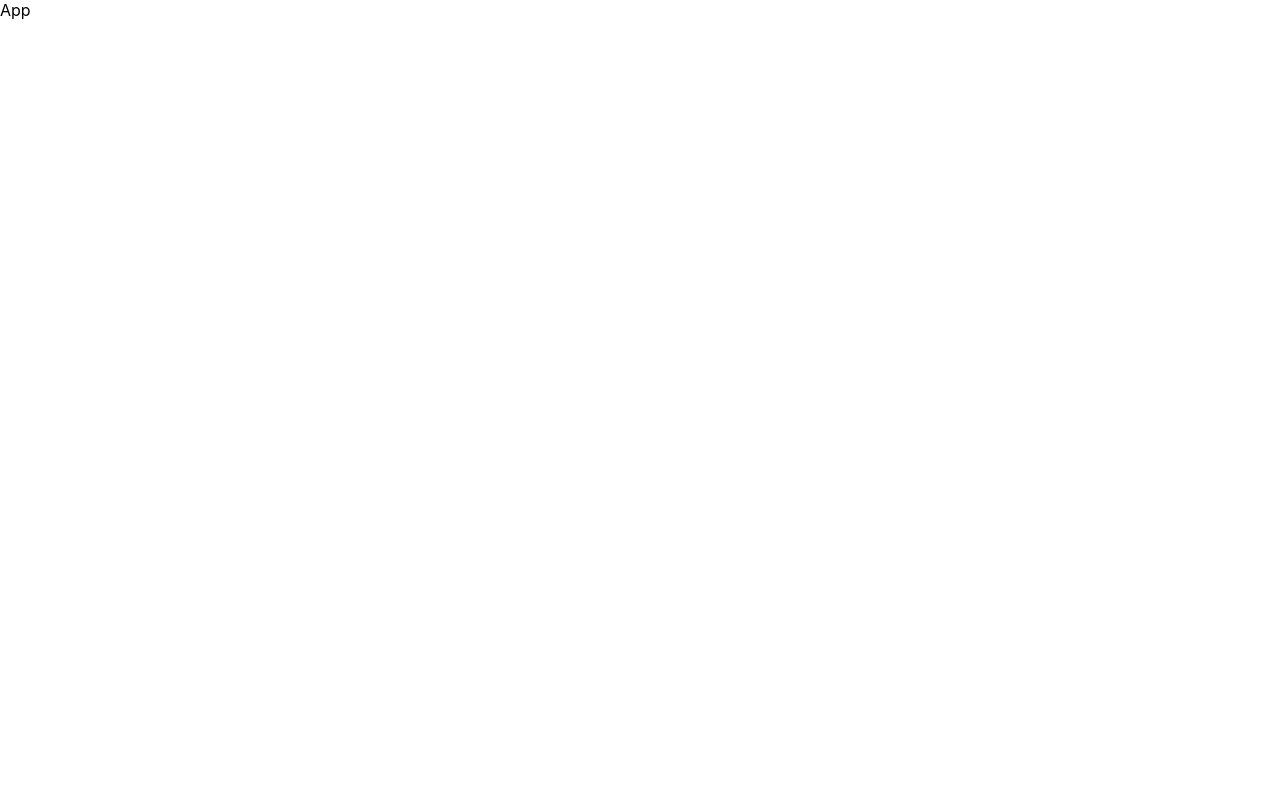
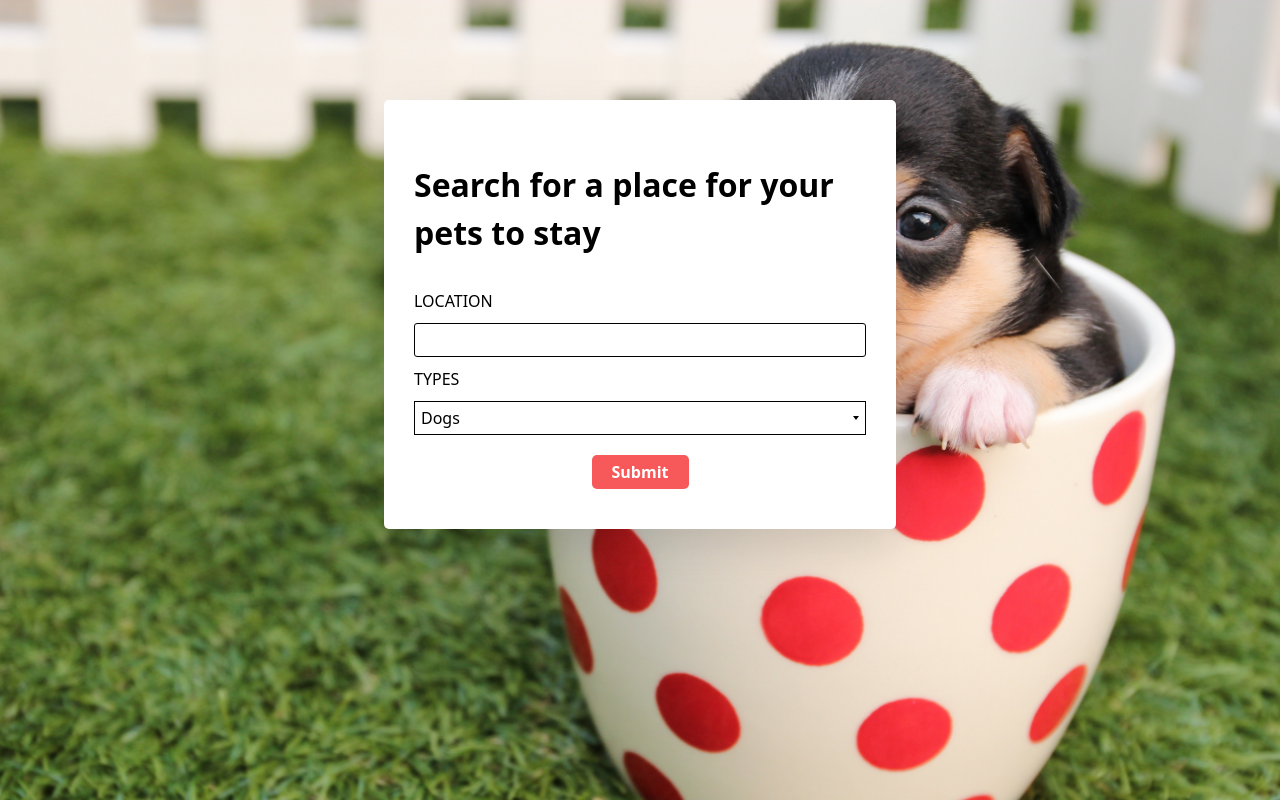
Before and after one commit to paeybu/pet-bnb, a React (Create React App) app: page / in a window 1280 px wide. Built offline with nearby package versions, Linux system fonts and the light colour scheme.

Commit message:
update home page

```diff
--- a/package.json
+++ b/package.json
@@ -7,10 +7,12 @@
     "@testing-library/react": "^9.4.0",
     "@testing-library/user-event": "^7.2.1",
     "axios": "^0.19.0",
+    "query-string": "^6.9.0",
     "react": "^16.12.0",
     "react-dom": "^16.12.0",
     "react-router-dom": "^5.1.2",
-    "react-scripts": "3.3.0"
+    "react-scripts": "3.3.0",
+    "sanitize.css": "^11.0.0"
   },
   "scripts": {
     "start": "react-scripts start",
--- a/src/App.js
+++ b/src/App.js
@@ -1,7 +1,17 @@
 import React from 'react'
+import { BrowserRouter as Router, Route, Switch } from 'react-router-dom'
+import Home from './components/Home'
 
 function App() {
-  return <div className="App">App</div>
+  return (
+    <div>
+      <Router>
+        <Switch>
+          <Route exact path="/" component={Home} />
+        </Switch>
+      </Router>
+    </div>
+  )
 }
 
 export default App
--- a/src/components/Home.js
+++ b/src/components/Home.js
@@ -0,0 +1,53 @@
+import React, { useState } from 'react'
+import { Redirect } from 'react-router-dom'
+import HomeHero from '../assets/home-hero.jpg'
+
+const Home = () => {
+  const [location, setLocation] = useState('')
+  const [types, setTypes] = useState('dogs')
+  const [redirect, setRedirect] = useState(false)
+
+  const handleSubmit = e => {
+    e.preventDefault()
+    setRedirect(true)
+  }
+
+  return redirect ? (
+    <Redirect to={`/listings?location=${location}&types=${types}`} />
+  ) : (
+    <div className="home">
+      <div
+        className="full-height"
+        style={{ background: `url(${HomeHero})`, backgroundSize: 'cover' }}
+      >
+        <form onSubmit={handleSubmit}>
+          <div className="search">
+            <h1>Search for a place for your pets to stay</h1>
+            <label htmlFor="location">Location</label>
+            <input
+              type="text"
+              name="location"
+              value={location}
+              onChange={e => setLocation(e.target.value)}
+            />
+            <label htmlFor="types">Types</label>
+            <select
+              name="types"
+              id="types"
+              value={types}
+              onChange={e => setTypes(e.target.value)}
+            >
+              <option value="dogs">Dogs</option>
+              <option value="cats">Cats</option>
+            </select>
+            <button className="btn btn-default" type="submit">
+              Submit
+            </button>
+          </div>
+        </form>
+      </div>
+    </div>
+  )
+}
+
+export default Home
--- a/src/index.css
+++ b/src/index.css
@@ -1,13 +1,41 @@
-body {
-  margin: 0;
-  font-family: -apple-system, BlinkMacSystemFont, 'Segoe UI', 'Roboto', 'Oxygen',
-    'Ubuntu', 'Cantarell', 'Fira Sans', 'Droid Sans', 'Helvetica Neue',
-    sans-serif;
-  -webkit-font-smoothing: antialiased;
-  -moz-osx-font-smoothing: grayscale;
+.container {
+  width: 1140px;
+  margin: 0 auto;
 }
 
-code {
-  font-family: source-code-pro, Menlo, Monaco, Consolas, 'Courier New',
-    monospace;
+.full-height {
+  min-height: 100vh;
+  background-size: cover;
 }
+
+.search {
+  width: 40%;
+  display: flex;
+  flex-direction: column;
+  margin: 0 auto;
+  position: relative;
+  top: 100px;
+  background: white;
+  padding: 40px 30px;
+  box-shadow: 0 16px 40px rgba(0, 0, 0, 0.12);
+  border-radius: 5px;
+}
+
+.btn.btn-default {
+  margin: 20px auto 0;
+  border-radius: 5px;
+  background: #f7595a;
+  color: white;
+  font-weight: bold;
+  border: none;
+  padding: 5px 20px;
+}
+
+label {
+  text-transform: uppercase;
+  margin: 10px 0;
+}
+
+input {
+  border-radius: 3px;
+}
--- a/src/index.js
+++ b/src/index.js
@@ -1,5 +1,8 @@
 import React from 'react'
 import ReactDOM from 'react-dom'
+import 'sanitize.css'
+import 'sanitize.css/forms.css'
+import 'sanitize.css/typography.css'
 import './index.css'
 import App from './App'
 
```
Also changed, not shown: src/components/Listings.js (added, +7 -0 lines), src/assets/home-hero.jpg (added), 1 other file (tests, documents, lock files or other folders).
